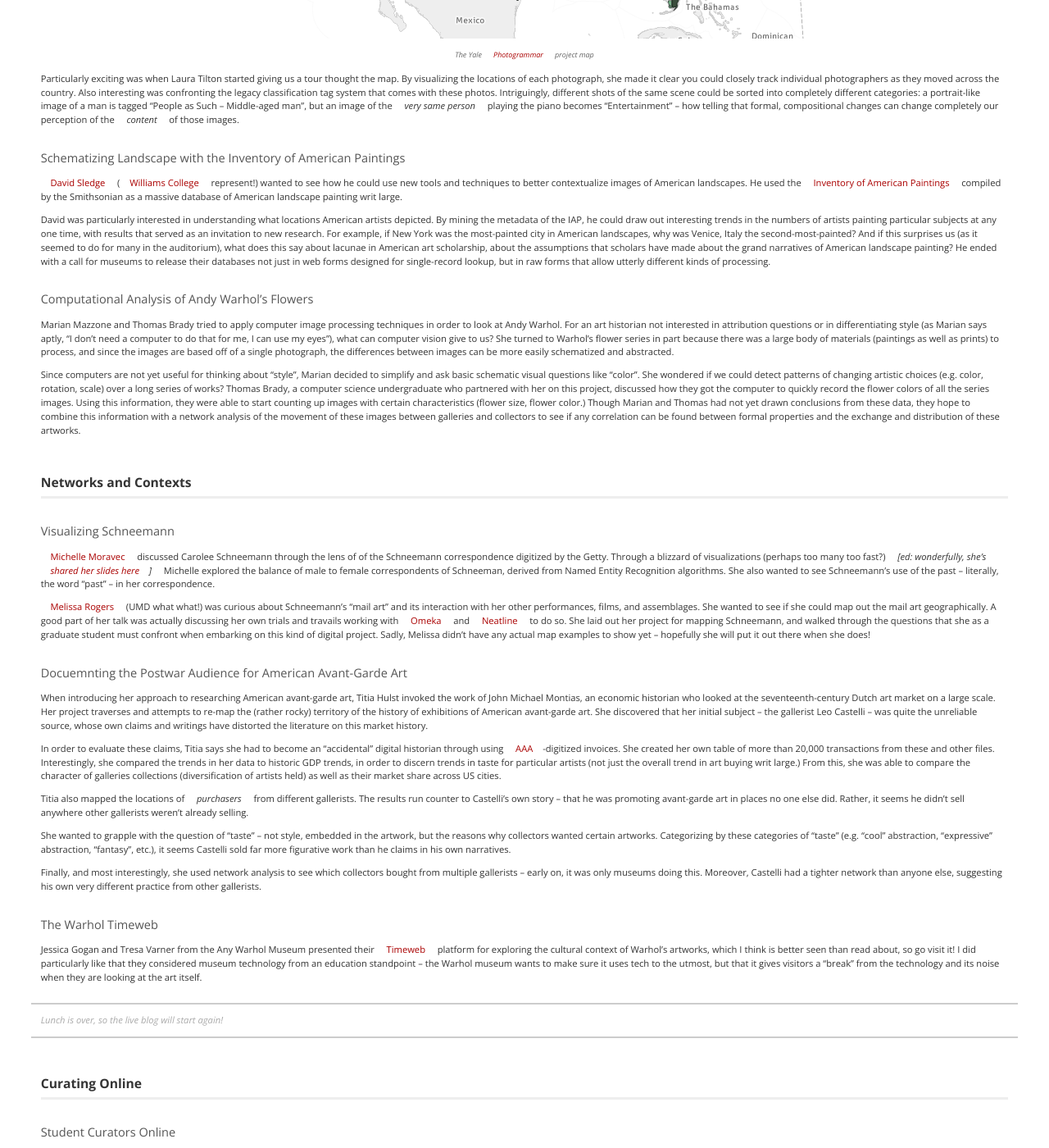
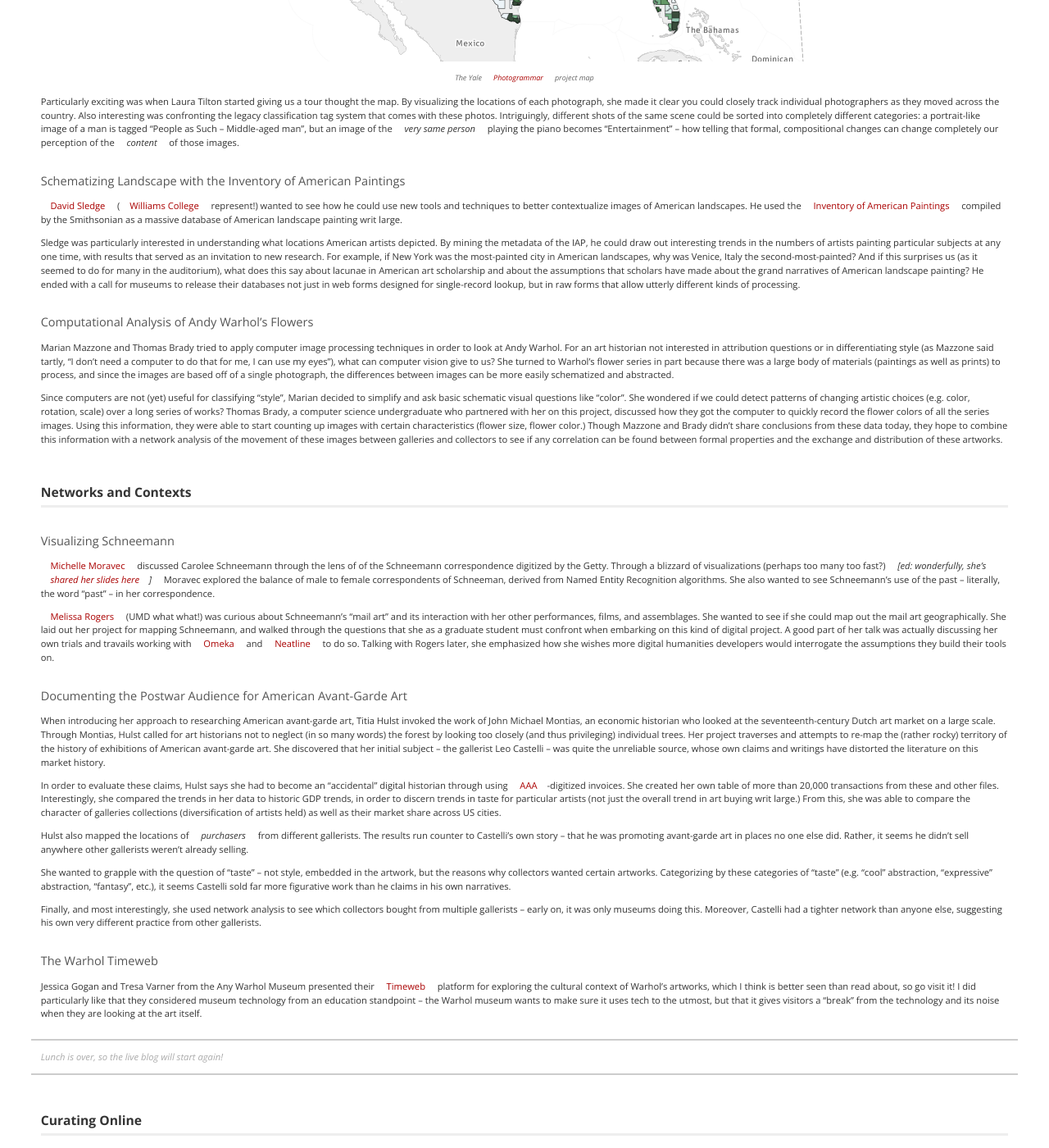
Before and after one commit to mdlincoln/mdlincoln.github.io, a Jekyll site: the page built from _posts/2013-11-15-american-art-history-and-digital-scholarship.md, in a window 1280 px wide and 1400 px high, scrolled down 808 px. Shown: the whole window at 82% size. Built offline with Jekyll 4.4.1, drawn with Linux system fonts in a browser that asks for light colours; comment, search, counter and statistics services are not loaded; some of the changed text lies outside the part shown.

Commit message:
Many typo fixes

```diff
--- a/_posts/2013-11-15-american-art-history-and-digital-scholarship.md
+++ b/_posts/2013-11-15-american-art-history-and-digital-scholarship.md
@@ -10,7 +10,9 @@ tags:
 
 Here are some live notes from the Smithsonian Institution Archives of American Art symposium ["American Art History and Digital Scholarship: New Avenues of Exploration"](http://www.aaa.si.edu/symposium).
 
-There is also a *very* active Twitter stream under the hashtag [#AAHDS](https://twitter.com/search?q=aahds)
+There is also a *very* active Twitter stream under the hashtag [#AAHDS](https://twitter.com/search?q=aahds) so check that out for some great quotes from the day.
+
+I've arranged it by session and paper, with a final section of random thoughts. Please comment if you've anything to add from the sessions!
 
 # Mapping Images
 
@@ -40,10 +42,10 @@ a portrait-like image of a man is tagged "People as Such -- Middle-aged man", bu
 [David Sledge](https://twitter.com/djsledge__) ([Williams College](https://williams.edu) represent!) wanted to see how he could use new tools and techniques to better contextualize images of American landscapes.
 He used the [Inventory of American Paintings](iap) compiled by the Smithsonian as a massive database of American landscape painting writ large.
 
-David was particularly interested in understanding what locations American artists depicted.
+Sledge was particularly interested in understanding what locations American artists depicted.
 By mining the metadata of the IAP, he could draw out interesting trends in the numbers of artists painting particular subjects at any one time, with results that served as an invitation to new research.
 For example, if New York was the most-painted city in American landscapes, why was Venice, Italy the second-most-painted?
-And if this surprises us (as it seemed to do for many in the auditorium), what does this say about lacunae in American art scholarship, about the assumptions that scholars have made about the grand narratives of American landscape painting?
+And if this surprises us (as it seemed to do for many in the auditorium), what does this say about lacunae in American art scholarship and about the assumptions that scholars have made about the grand narratives of American landscape painting?
 He ended with a call for museums to release their databases not just in web forms designed for single-record lookup, but in raw forms that allow utterly different kinds of processing.
 
 [iap]: http://americanart.si.edu/research/programs/inventory/
@@ -51,41 +53,42 @@ He ended with a call for museums to release their databases not just in web form
 ## Computational Analysis of Andy Warhol's Flowers
 
 Marian Mazzone and Thomas Brady tried to apply computer image processing techniques in order to look at Andy Warhol.
-For an art historian not interested in attribution questions or in differentiating style (as Marian says aptly, "I don't need a computer to do that for me, I can use my eyes"), what can computer vision give to us?
+For an art historian not interested in attribution questions or in differentiating style (as Mazzone said tartly, "I don't need a computer to do that for me, I can use my eyes"), what can computer vision give to us?
 She turned to Warhol's flower series in part because there was a large body of materials (paintings as well as prints) to process, and since the images are based off of a single photograph, the differences between images can be more easily schematized and abstracted.
 
-Since computers are not yet useful for thinking about "style", Marian decided to simplify and ask basic schematic visual questions like "color".
+Since computers are not (yet) useful for classifying "style", Marian decided to simplify and ask basic schematic visual questions like "color".
 She wondered if we could detect patterns of changing artistic choices (e.g. color, rotation, scale) over a long series of works?
 Thomas Brady, a computer science undergraduate who partnered with her on this project, discussed how they got the computer to quickly record the flower colors of all the series images.
 Using this information, they were able to start counting up images with certain characteristics (flower size, flower color.)
-Though Marian and Thomas had not yet drawn conclusions from these data, they hope to combine this information with a network analysis of the movement of these images between galleries and collectors to see if any correlation can be found between formal properties and the exchange and distribution of these artworks.
+Though Mazzone and Brady didn't share conclusions from these data today, they hope to combine this information with a network analysis of the movement of these images between galleries and collectors to see if any correlation can be found between formal properties and the exchange and distribution of these artworks.
 
 # Networks and Contexts
 
 ## Visualizing Schneemann
 
 [Michelle Moravec](https://twitter.com/professmoravec) discussed Carolee Schneemann through the lens of of the Schneemann correspondence digitized by the Getty.
-Through a blizzard of visualizations (perhaps too many too fast?) *[ed: wonderfully, she's [shared her slides here](http://t.co/0rNOQwhzzG)]* Michelle explored the balance of male to female correspondents of Schneeman, derived from Named Entity Recognition algorithms.
+Through a blizzard of visualizations (perhaps too many too fast?) *[ed: wonderfully, she's [shared her slides here](http://t.co/0rNOQwhzzG)]* Moravec explored the balance of male to female correspondents of Schneeman, derived from Named Entity Recognition algorithms.
 She also wanted to see Schneemann's use of the past -- literally, the word "past" -- in her correspondence.
 
-[Melissa Rogers](melissarogers17) (UMD what what!) was curious about Schneemann's "mail art" and its interaction with her other performances, films, and assemblages.
+[Melissa Rogers](https://twitter.com/melissarogers17) (UMD what what!) was curious about Schneemann's "mail art" and its interaction with her other performances, films, and assemblages.
 She wanted to see if she could map out the mail art geographically.
+She laid out her project for mapping Schneemann, and walked through the questions that she as a graduate student must confront when embarking on this kind of digital project.
 A good part of her talk was actually discussing her own trials and travails working with [Omeka](http://omeka.org) and [Neatline](http://neatline.org) to do so.
-She laid out her project for mapping Schneemann, and walked through the questions that she as a graduate student must confront when embarking on this kind of digital project.
-Sadly, Melissa didn't have any actual map examples to show yet -- hopefully she will put it out there when she does!
+Talking with Rogers later, she emphasized how she wishes more digital humanities developers would interrogate the assumptions they build their tools on.
 
-## Docuemnting the Postwar Audience for American Avant-Garde Art
+## Documenting the Postwar Audience for American Avant-Garde Art
 
 When introducing her approach to researching American avant-garde art, Titia Hulst invoked the work of John Michael Montias, an economic historian who looked at the seventeenth-century Dutch art market on a large scale.
+Through Montias, Hulst called for art historians not to neglect (in so many words) the forest by looking too closely (and thus privileging) individual trees.
 Her project traverses and attempts to re-map the (rather rocky) territory of the history of exhibitions of American avant-garde art.
 She discovered that her initial subject -- the gallerist Leo Castelli -- was quite the unreliable source, whose own claims and writings have distorted the literature on this market history.
 
-In order to evaluate these claims, Titia says she had to become an "accidental" digital historian through using [AAA]-digitized invoices.
+In order to evaluate these claims, Hulst says she had to become an "accidental" digital historian through using [AAA]-digitized invoices.
 She created her own table of more than 20,000 transactions from these and other files.
 Interestingly, she compared the trends in her data to historic GDP trends, in order to discern trends in taste for particular artists (not just the overall trend in art buying writ large.)
 From this, she was able to compare the character of galleries collections (diversification of artists held) as well as their market share across US cities.
 
-Titia also mapped the locations of *purchasers* from different gallerists.
+Hulst also mapped the locations of *purchasers* from different gallerists.
 The results run counter to Castelli's own story -- that he was promoting avant-garde art in places no one else did.
 Rather, it seems he didn't sell anywhere other gallerists weren't already selling.
 
@@ -177,24 +180,24 @@ Visualizing the organically-expanding narrative flows caused Saab to reflect on
 
 ## Digital Projects in American Landscape Design History
 
-Therese O'Malley from CASVA described two different publication projects
+Therese O'Malley from CASVA described two different publication projects.
 
-The first, *Keywords in American Landscape Design*, a 10 lb. paper publication cataloging landscape designs through 100 different keywords, each of which was accompanied by a short essay and then a host of examples and scholarly citations.
-They are now working on a relational database that will easily surpass even a 10 lb. printed book.
+The first, *Keywords in American Landscape Design* was a 10 lb. paper publication cataloging landscape designs through 100 different keywords, each of which was accompanied by a short essay and then a host of examples and scholarly citations.
+They are now working on a digital relational database that will easily surpass even a 10 lb. printed book.
 They are expanding the *Keywords* project using the [MediaWiki](http://www.mediawiki.org/wiki/MediaWiki) platform.
-This allows a highly flexible mix of linked text, keywords, locations, and people, all connected to images and as many citations as you could possibly want, unconstrained by
+This allows a highly flexible mix of linked text, keywords, locations, and people, all connected to images and as many citations as you could possibly want, unconstrained by the limitations of physical print.
 They manage their bibliography through a shared [Zotero](http://zotero.org) library that users can access and download separately.
-Because this project has been built on a wiki, it is easy to maintain and it *can be published iteratively without waiting for it to be "complete"*.
+Because this project has been built on a wiki, it is easy to maintain and it can be published iteratively *without waiting for it to be "complete"*.
 
 <figure>
 <img src="/assets/images-display/miller_watercolor.png" alt="Lewis Miller Watercolor" />
 <figcaption>Lewis Miller, “Guide to Central Park,” 2. Watercolor and ink on paper. The Henry Ford, Dearborn, MI.</figcaption>
 </figure>
 
-The second project is a digital edition of a small watercolor landscape sketch album by Lewis Miller, a well-known American folk artist.
-Miller, O'Malley notes, has often been used as a way to *illustrate* folk life, while the artist has not been rightfully considered in his own right.
+The second project is a digital edition of a small watercolor landscape sketch album by Lewis Miller, an American folk artist.
+Miller, O'Malley noted, has often been used as a way to *illustrate* folk life, while the artist himself has not been rightfully considered in his own right.
 Their work (a multimedia project published in [*Nineteenth-Century Art Worldwide*](http://19thc-artworldwide.org/index.php/spring13/in-the-park-lewis-miller-chronicle-of-american-lanscape-midcentury)) involved creating an annotated digital edition of this text.
-Doing so allowed them to explore the fullest popular culture context of Miller's drawings, unveiling him as a person who participated deeply in contemporary cultural life.
+Doing so allowed them to explore the full popular culture context of Miller's drawings, unveiling him as a person who participated deeply in contemporary cultural life.
 This linking allows the authors to bring so much more evidence to bear on their theories than they could do in a conventionally-published project.
 
 ## Art History Online
```
Also changed, not shown: other parts of _posts/2013-11-15-american-art-history-and-digital-scholarship.md (+10 -10 lines).
